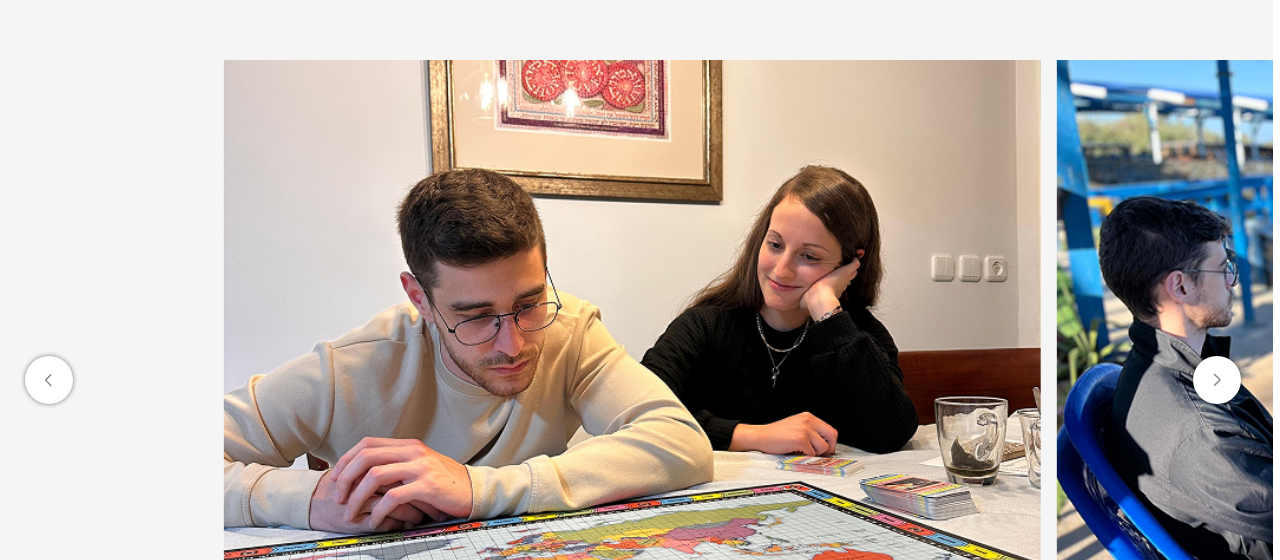
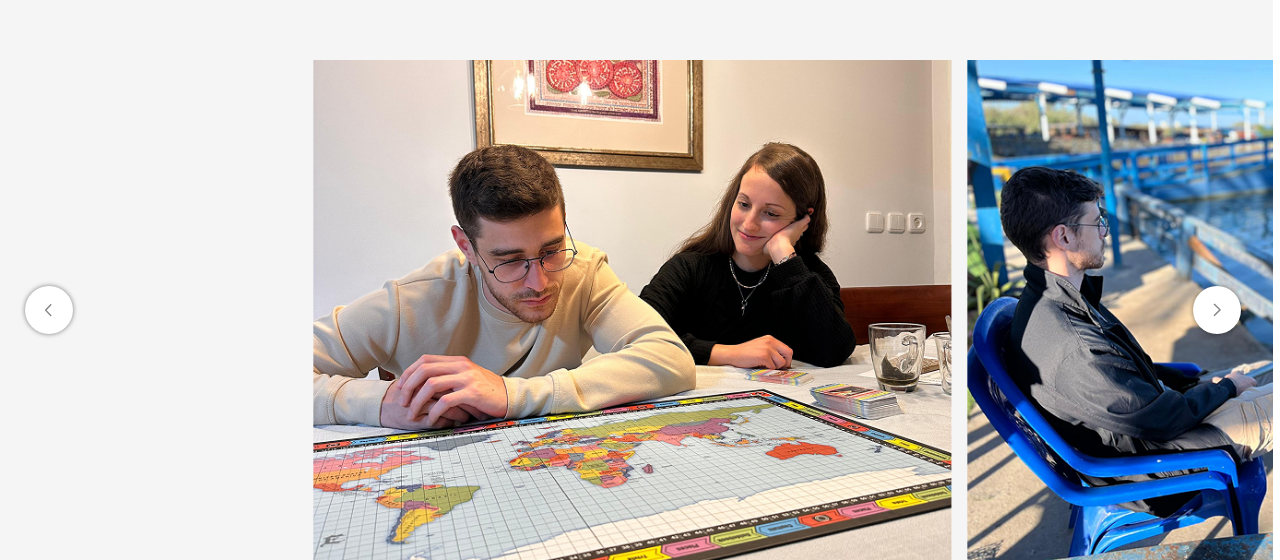
Before and after one commit to mikaridley/Eldan-Ridley-s-Portfolio, a React (Vite) app: page /about-me in a window 1280 px wide. Shown: the part 2192-2752 px from the top of the page. Built offline with nearby package versions, Linux system fonts and the light colour scheme.

Commit message:
Cap ImgsCarousel height to ensure images do not exceed 500px for better layout consistency

```diff
--- a/src/assets/styles/cmps/ImgsCarousel.css
+++ b/src/assets/styles/cmps/ImgsCarousel.css
@@ -14,7 +14,8 @@
 .imgs-carousel {
   position: relative;
   width: 100%;
-  height: var(--imgs-carousel-slide-height, 40rem);
+  /* Cap carousel height so images never exceed 500px */
+  height: min(var(--imgs-carousel-slide-height, 40rem), 500px);
   min-height: 0;
 
   .imgs-carousel-viewport {
@@ -48,7 +49,7 @@
 
   .imgs-carousel-slide {
     flex-shrink: 0;
-    height: var(--imgs-carousel-slide-height, 40rem);
+    height: min(var(--imgs-carousel-slide-height, 40rem), 500px);
 
     img {
       display: block;
```
